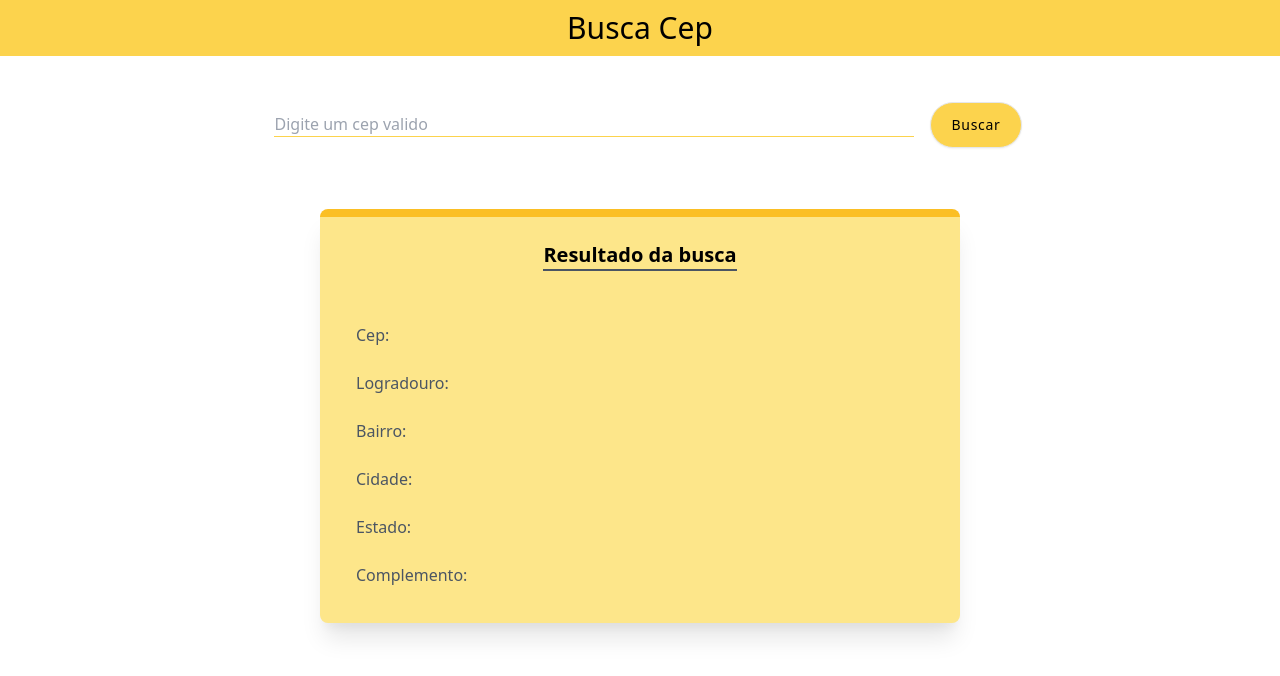
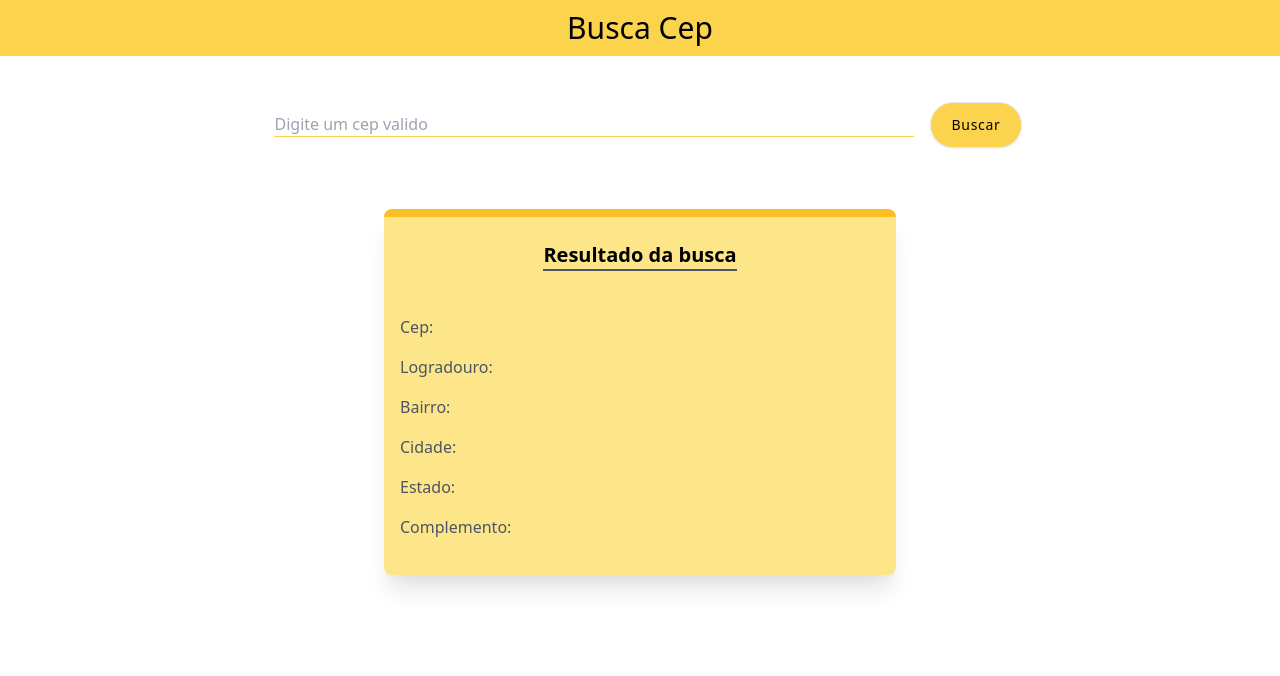
Before and after one commit to madruga665/busca-cep, a React (Create React App) app: page / in a window 1280 px wide. Shown: the top 676 px of the page. Built offline with nearby package versions, Linux system fonts and the light colour scheme.

Commit message:
ajuste no tamanho do card para telas pequenas

```diff
--- a/src/components/Card.jsx
+++ b/src/components/Card.jsx
@@ -9,21 +9,25 @@ export default class Card extends Component {
     const { cep, logradouro, bairro, localidade, uf, complemento } = data;
     return (
       <>
-        <div className="flex flex-col">
-          <span className="m-3 text-gray-600">Cep:</span>
-          <span className="m-3 text-gray-600">Logradouro:</span>
-          <span className="m-3 text-gray-600">Bairro:</span>
-          <span className="m-3 text-gray-600">Cidade:</span>
-          <span className="m-3 text-gray-600">Estado:</span>
-          <span className="m-3 text-gray-600">Complemento:</span>
-        </div>
-        <div className="flex flex-col items-end justify-items-center">
-          <span className="m-3 text-gray-600">{cep}</span>
-          <span className="m-3 text-gray-600">{logradouro}</span>
-          <span className="m-3 text-gray-600">{bairro}</span>
-          <span className="m-3 text-gray-600">{localidade}</span>
-          <span className="m-3 text-gray-600">{uf}</span>
-          <span className="m-3 text-gray-600">{complemento}</span>
+        <div className="flex flex-col relative w-full">
+          <div className="m-1 mb-3 text-gray-600 flex w-full">
+            Cep:<p className="absolute right-0">{cep}</p>
+          </div>
+          <div className="m-1 mb-3 text-gray-600 flex w-full">
+            Logradouro:<p className="absolute right-0">{logradouro}</p>
+          </div>
+          <div className="m-1 mb-3 text-gray-600 flex w-full">
+            Bairro:<p className="absolute right-0">{bairro}</p>
+          </div>
+          <div className="m-1 mb-3 text-gray-600 flex w-full">
+            Cidade:<p className="absolute right-0">{localidade}</p>
+          </div>
+          <div className="m-1 mb-3 text-gray-600 flex w-full">
+            Estado:<p className="absolute right-0">{uf}</p>
+          </div>
+          <div className="m-1 mb-3 text-gray-600 flex w-full">
+            Complemento:<p className="absolute right-0">{complemento}</p>
+          </div>
         </div>
       </>
     );
@@ -32,8 +36,10 @@ export default class Card extends Component {
     const { data } = this.props;
 
     return (
-      <section className="bg-yellow-200 w-1/2 md:min-w-0 flex flex-col items-center py-6 px-6 my-4 shadow-xl border-t-8 border-yellow-400 rounded-lg">
-        <h2 className="text-xl font-semibold mb-10 border-b-2 border-gray-600">Resultado da busca</h2>
+      <section className="bg-yellow-200 w-full sm:w-11/12 md:w-4/5 lg:w-2/5 xl:w-2/5 flex flex-col items-center py-6 px-3 my-4 shadow-xl border-t-8 border-yellow-400 rounded-lg">
+        <h2 className="text-xl font-semibold mb-10 border-b-2 border-gray-600">
+          Resultado da busca
+        </h2>
         <div className="flex flex-row justify-between w-full">
           {data === undefined ? null : this.result()}
         </div>
```
